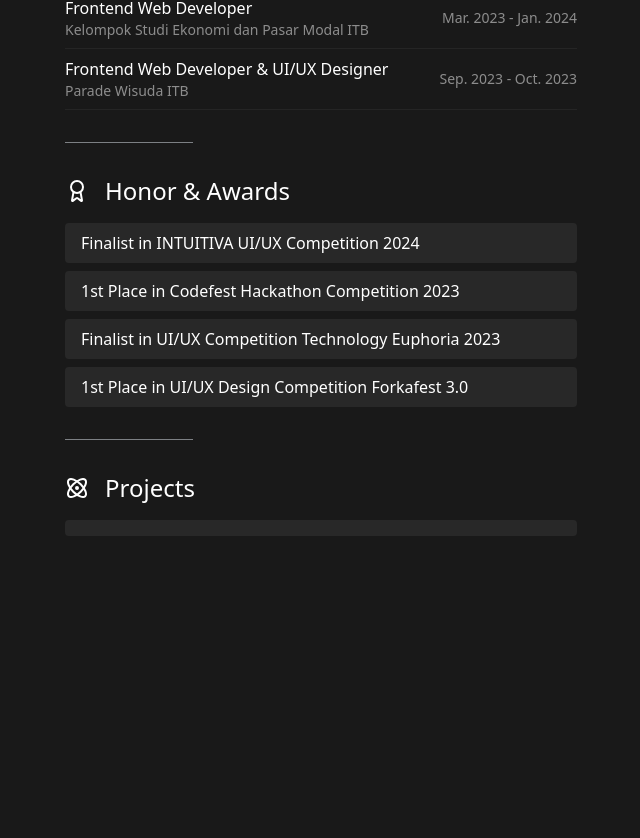
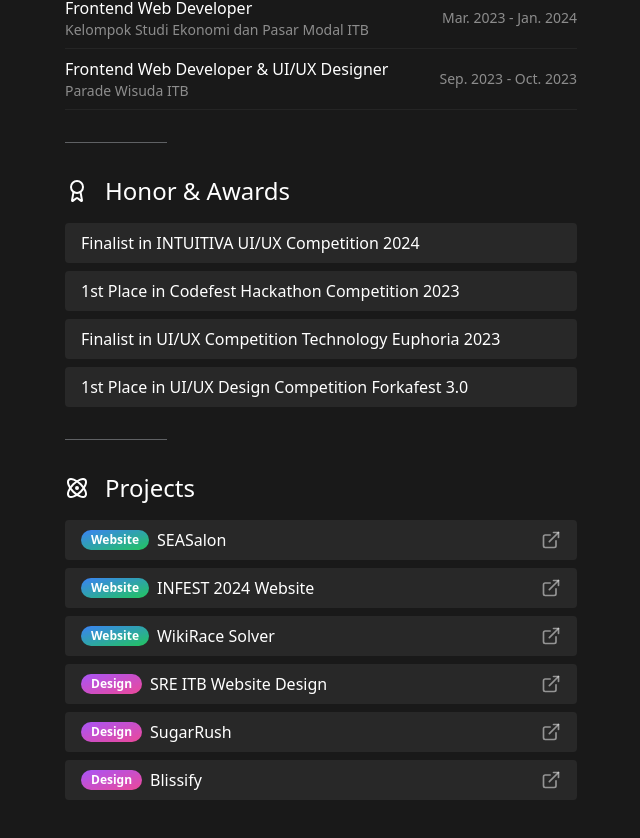
Before and after one commit to AtqiyaHaydar/QyChan, a Next.js app: page / in a window 1280 px wide. Shown: the part 1284-2122 px from the top of the page, without its empty margins (319-959 px from the left). Before the commit the page ends 1884 px from the top, so only its background shows below. Built offline with nearby package versions, Linux system fonts and the light colour scheme.

Commit message:
feat: add project

```diff
--- a/app/globals.css
+++ b/app/globals.css
@@ -62,8 +62,9 @@
 @layer base {
   * {
     @apply border-border;
+    scroll-behavior: smooth;
   }
   body {
-    @apply bg-[#191919] text-white mx-auto max-w-xl px-8 py-16;
+    @apply relative bg-[#191919] text-white mx-auto max-w-xl px-8 py-16;
   }
 }
--- a/components/Hero.tsx
+++ b/components/Hero.tsx
@@ -3,7 +3,6 @@ import Image from 'next/image'
 import Me from '@/public/me2.jpg'
 import { Badge } from './ui/badge'
 import Link from 'next/link';
-import { Sparkles } from 'lucide-react';
 
 const Hero = () => {
   return (
@@ -16,7 +15,7 @@ const Hero = () => {
         height={100}
       />
       <div className='space-y-2'>
-        <h1 className='text-3xl font-semibold flex items-center gap-x-4'>Atqiya Haydar <Sparkles /></h1>
+        <h1 className='text-3xl font-semibold'>Atqiya Haydar </h1>
         <p className='text-xl text-white/75'>Software Engineer & UI/UX Designer</p>
       </div>
       <div className='space-x-2'>
--- a/components/Navbar.tsx
+++ /dev/null
@@ -1,9 +0,0 @@
-import React from 'react'
-
-const Navbar = () => {
-  return (
-    <div>Navbar</div>
-  )
-}
-
-export default Navbar
--- a/components/Projects.tsx
+++ b/components/Projects.tsx
@@ -1,11 +1,46 @@
 import React from 'react'
 import { Atom } from 'lucide-react';
+import { ExternalLink } from 'lucide-react';
+import { Badge } from './ui/badge';
+import { cn } from '@/lib/utils';
+import Link from 'next/link';
 
 const projects = [
   {
     id: 1,
-    name: "",
-    type: "",
+    name: "SEASalon",
+    type: "Website",
+    href: "https://github.com/AtqiyaHaydar/SEASalon",
+  },
+  {
+    id: 2,
+    name: "INFEST 2024 Website",
+    type: "Website" ,
+    href: "https://infest-2024.vercel.app/",
+  },
+  {
+    id: 3,
+    name: "WikiRace Solver",
+    type: "Website",
+    href: "https://github.com/AtqiyaHaydar/Tubes2_PergiBahasa",
+  },
+  {
+    id: 4,
+    name: "SRE ITB Website Design",
+    type: "Design",
+    href: "https://www.figma.com/design/7ZxQYz5u76LPvSIiQchcrY/SRE-ITB-IT-Development?node-id=584-132&t=QcFRqLWUphrVnd0b-1",
+  },
+  {
+    id: 5,
+    name: "SugarRush",
+    type: "Design",
+    href: "https://www.figma.com/design/AKSiZ4hEjoWdmO5CskgbJE/SugarRush---Training-1-KSEP-Operations?node-id=0-1&t=HCnbt8hxXIWXeomA-1",
+  },
+  {
+    id: 6,
+    name: "Blissify",
+    type: "Design",
+    href: "https://www.figma.com/design/CF7W83yUCMr2PSmt75o1UK/Blissify?node-id=0-1&t=yOvr72tFonTLlJKY-1",
   }
 ]
 
@@ -13,10 +48,20 @@ const Projects = () => {
   return (
     <div className='space-y-4'>
       <h3 className='text-2xl flex items-center gap-x-4'><Atom /> Projects</h3>
-      <ul className='space-y-2'>
+      <ul className='flex flex-col gap-y-2'>
         {projects.map(item => (
-          <li key={item.id} className='flex justify-between items-center bg-[#282828] px-4 py-2 rounded-sm'>
-            <p>{item.name}</p>
+          <li key={item.id} className='flex items-center justify-between w-full bg-[#282828] rounded-sm px-4 py-2 '>
+            <div className='flex items-center gap-x-2'>
+              <Badge className={cn(
+                'text-white',
+                item.type === 'Website' && 'bg-gradient-to-br from-blue-500 to-green-500 border-none',
+                item.type === 'Design' && 'bg-gradient-to-br from-purple-500 to-pink-500 border-none'
+              )}>{item.type}</Badge>
+              <p>{item.name}</p>
+            </div>
+            <Link href={item.href} target='_blank' className='text-white/50'>
+              <ExternalLink className='h-5 w-5' />
+            </Link>
           </li>
         ))}
       </ul>
--- a/components/WorkExperience.tsx
+++ b/components/WorkExperience.tsx
@@ -24,7 +24,7 @@ const experiences = [
 
 const WorkExperience = () => {
   return (
-    <div className='space-y-4'>
+    <div id='experiences' className='space-y-4'>
       <h3 className='text-2xl flex items-center gap-x-4'><LaptopMinimal /> Work Experience</h3>
       <ul>
         {experiences.map(item => (
--- a/components/ui/separator.tsx
+++ b/components/ui/separator.tsx
@@ -18,8 +18,8 @@ const Separator = React.forwardRef<
       decorative={decorative}
       orientation={orientation}
       className={cn(
-        "shrink-0 bg-border/50",
-        orientation === "horizontal" ? "h-[1px] w-[25%]" : "h-full w-[1px]",
+        "shrink-0 bg-border/35",
+        orientation === "horizontal" ? "h-[1px] w-[20%]" : "h-full w-[1px]",
         className
       )}
       {...props}
```
